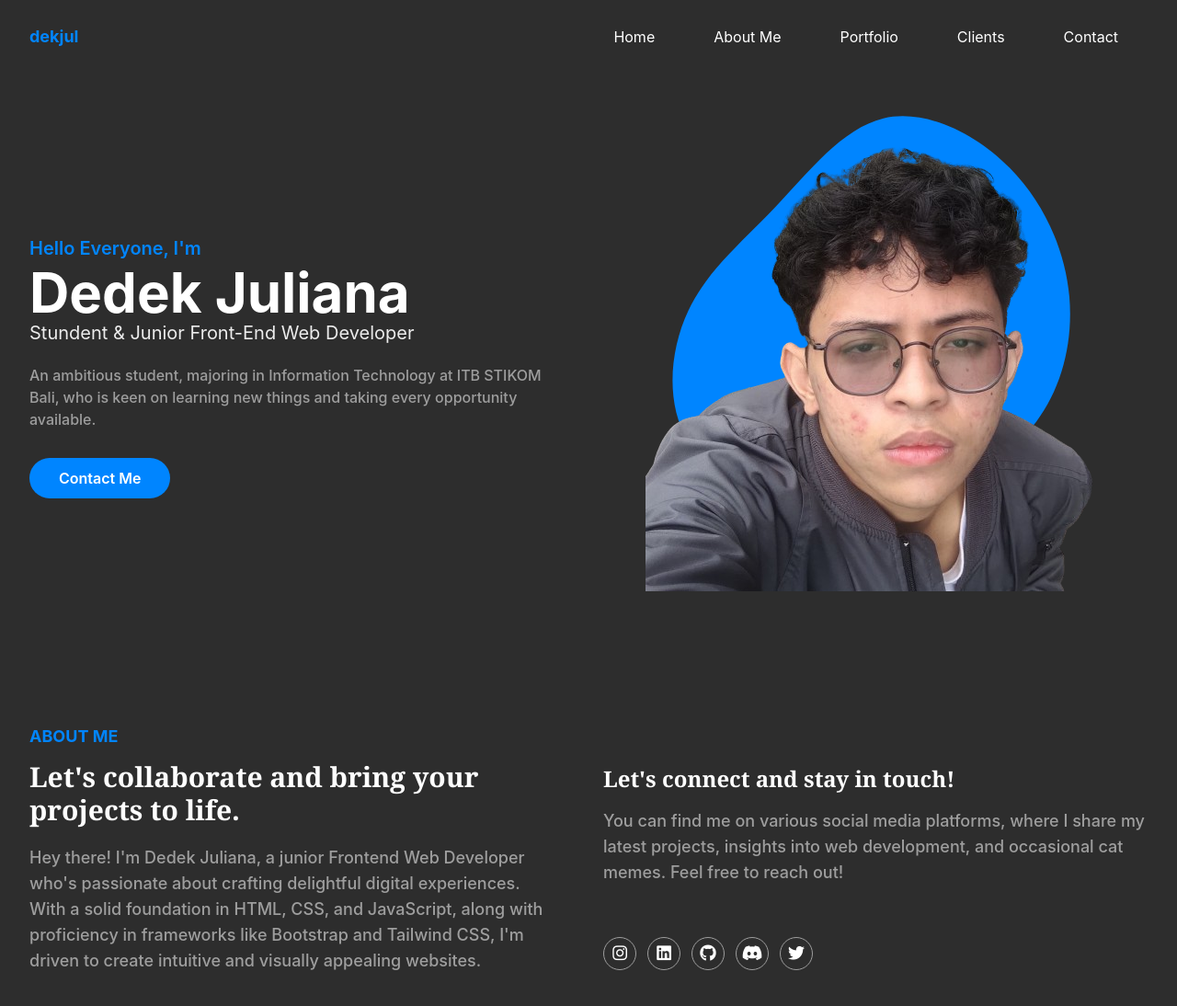
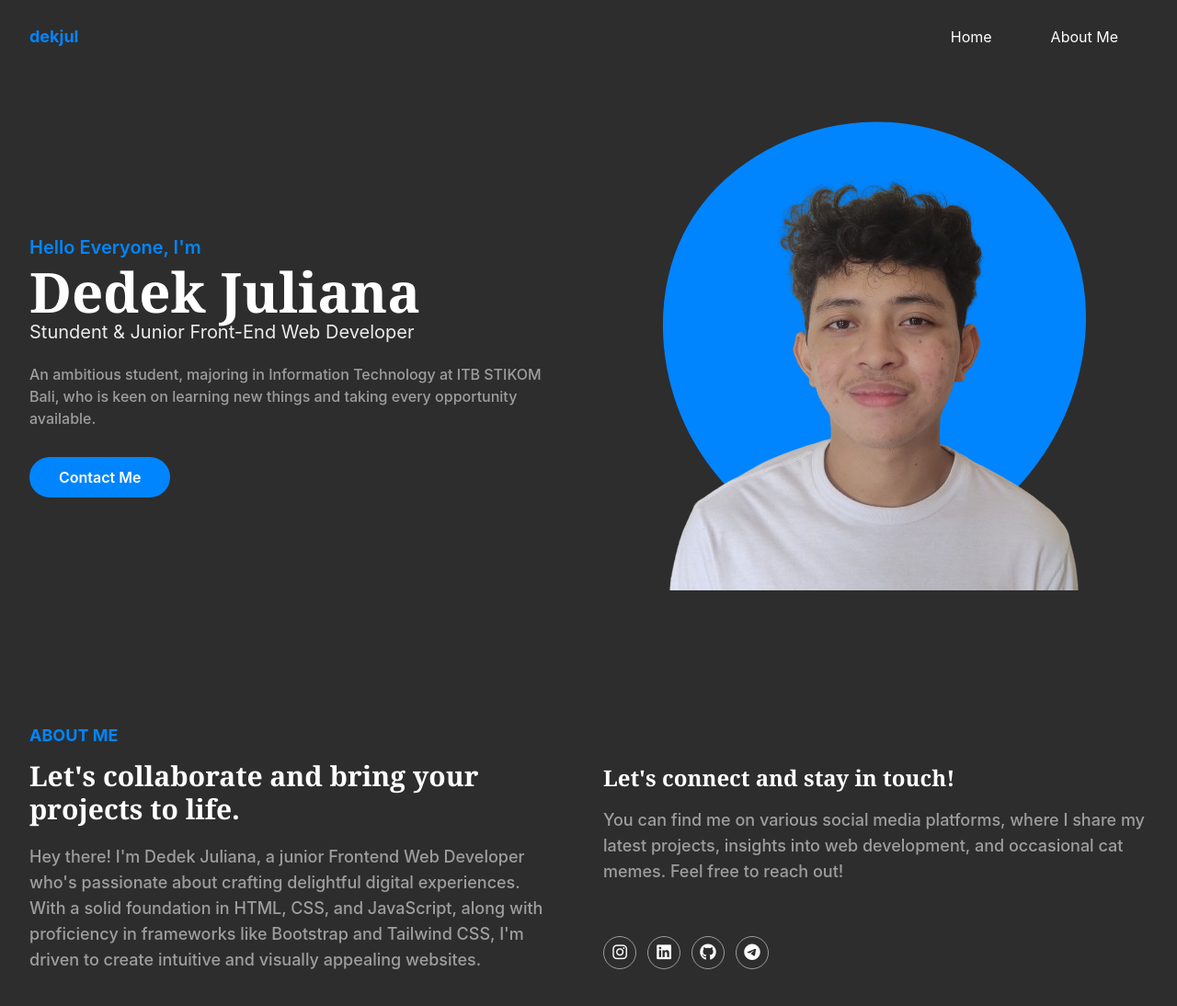
Before and after one commit to dekjul/Portofolio-Website, a website: page index.html in a window 1280 px wide. Shown: the whole page at 92% size. Drawn offline with Linux system fonts and the light colour scheme.

Commit message:
revisi about me

```diff
--- a/index.html
+++ b/index.html
@@ -26,9 +26,9 @@
                         <ul class="block lg:flex">
                             <li class="group"><a href="#home" class="text-white text-base py-2 mx-8 flex hover:text-primary">Home</a></li>
                             <li class="group"><a href="#about" class="text-white text-base py-2 mx-8 flex hover:text-primary">About Me</a></li>
-                            <li class="group"><a href="#portfolio" class="text-white text-base py-2 mx-8 flex hover:text-primary">Portfolio</a></li>
-                            <li class="group"><a href="#clients" class="text-white text-base py-2 mx-8 flex hover:text-primary">Clients</a></li>
-                            <li class="group"><a href="#contact" class="text-white text-base py-2 mx-8 flex hover:text-primary">Contact</a></li>
+                            <!-- <li class="group"><a href="#portfolio" class="text-white text-base py-2 mx-8 flex hover:text-primary">Portfolio</a></li> -->
+                            <!-- <li class="group"><a href="#clients" class="text-white text-base py-2 mx-8 flex hover:text-primary">Clients</a></li>
+                            <li class="group"><a href="#contact" class="text-white text-base py-2 mx-8 flex hover:text-primary">Contact</a></li> -->
                         </ul>
                     </nav>
                 </div>
@@ -42,21 +42,21 @@
         <div class="container">
             <div class="flex flex-wrap">
                 <div class="w-full self-center px-4 lg:w-1/2">
-                    <h1 class="text-base font-semibold text-primary md:text-xl lg:text-xl">Hello Everyone, I'm <span class="block font-bold text-4xl mt-1 text-white lg:text-6xl">Dedek Juliana</span></h1>
+                    <h1 class="text-base font-semibold text-primary md:text-xl lg:text-xl">Hello Everyone, I'm <span class="block font-bold text-4xl mt-1 text-white lg:text-6xl font-serif">Dedek Juliana</span></h1>
                     <h2 class="text-text1 mb-5 md:text-xl">Stundent & Junior Front-End Web Developer</h2>
                     <p class="text-text2 font-medium mb-10 ">An ambitious student, majoring in Information Technology at ITB STIKOM Bali, who is keen on learning new things and taking every opportunity available.</p>
 
-                    <a href="#" class="text-base font-semibold text-white bg-primary py-3 px-8 rounded-full hover:shadow-lg hover:opacity-80 transition duration-300 ease-in-out">Contact Me</a>
+                    <a href="https://t.me/dek666" class="text-base font-semibold text-white bg-primary py-3 px-8 rounded-full hover:shadow-lg hover:opacity-80 transition duration-300 ease-in-out">Contact Me</a>
                 </div>
 
                 <div class="w-full self-end px-4 lg:w-1/2">
                     <div class="relative mt-10 lg:mt-0 lg:right-0">
                         <span class="absolute bottom-20 -z-10 left-1/2 -translate-x-1/2 md:scale-125">
                             <svg width="400" height="400" viewBox="0 0 200 200" xmlns="http://www.w3.org/2000/svg">
-                                <path fill="#0085FF" d="M53.1,-65.6C66.9,-51.6,75,-33.1,76.7,-14.8C78.3,3.5,73.6,21.6,63.6,34.8C53.7,48,38.6,56.2,22.6,61.9C6.7,67.6,-10.1,70.7,-28.1,68.1C-46,65.4,-65.2,57.1,-74.1,42.4C-83,27.8,-81.5,6.8,-74,-9.1C-66.5,-25.1,-53,-36,-39.6,-50.1C-26.3,-64.1,-13.1,-81.3,3.2,-85.2C19.6,-89,39.2,-79.6,53.1,-65.6Z" transform="translate(100 100) scale(1.1)" />
-                            </svg>
+                                <path fill="#0085FF" d="M67.9,-39.7C80.6,-17.1,78.5,13.5,64.7,38C50.9,62.6,25.5,81,-0.4,81.2C-26.2,81.4,-52.4,63.4,-66.1,39C-79.8,14.5,-80.9,-16.4,-67.8,-39.2C-54.7,-61.9,-27.3,-76.5,0.1,-76.5C27.6,-76.6,55.2,-62.2,67.9,-39.7Z" transform="translate(100 100) scale(1.2)" />
+                              </svg>
                         </span>
-                        <img src="src/img/dekjul2.png" alt="Dedek Juliana" class="max-w-full mx-auto">
+                        <img src="src/img/dekjul3.png" alt="Dedek Juliana" class="max-w-full mx-auto">
 
                     </div>
                 </div>
@@ -78,11 +78,11 @@
                     <h2 class="text-white font-semibold font-serif text-xl mb-4 lg:pt-11 lg:text-2xl">Let's connect and stay in touch!</h2>
                     <p class="text-text2 font-medium text-base mb-14 lg:text-lg">You can find me on various social media platforms, where I share my latest projects, insights into web development, and occasional cat memes. Feel free to reach out!</p>
                     <div class="flex items-center">
-                        <a href="https://www.instagram.com/dedekjlna_/" class="w-9 h-9 mr-3 rounded-full flex justify-center items-center border border-text2 hover:bg-primary hover:border-primary"><i class="fa-brands fa-instagram text-white text-lg"></i></a>
-                        <a href="https://www.instagram.com/dedekjlna_/" class="w-9 h-9 mr-3 rounded-full flex justify-center items-center border border-text2 hover:bg-primary hover:border-primary"><i class="fa-brands fa-linkedin text-white text-lg"></i></a>
-                        <a href="https://github.com/dekjul" class="w-9 h-9 mr-3 rounded-full flex justify-center items-center border border-text2 hover:bg-primary hover:border-primary"><i class="fa-brands fa-github text-white text-lg"></i></a>
-                        <a href="https://www.instagram.com/dedekjlna_/" class="w-9 h-9 mr-3 rounded-full flex justify-center items-center border border-text2 hover:bg-primary hover:border-primary"><i class="fa-brands fa-discord text-white text-lg"></i></a>
-                        <a href="https://www.instagram.com/dedekjlna_/" class="w-9 h-9 mr-3 rounded-full flex justify-center items-center border border-text2 hover:bg-primary hover:border-primary"><i class="fa-brands fa-twitter text-white text-lg"></i></a>
+                        <a target=”_blank” href="https://www.instagram.com/dedekjlna_/" class="w-9 h-9 mr-3 rounded-full flex justify-center items-center border border-text2 hover:bg-primary hover:border-primary"><i class="fa-brands fa-instagram text-white text-lg"></i></a>
+                        <a target=”_blank” href="https://linkedin.com/in/dedek-juliana/" class="w-9 h-9 mr-3 rounded-full flex justify-center items-center border border-text2 hover:bg-primary hover:border-primary"><i class="fa-brands fa-linkedin text-white text-lg"></i></a>
+                        <a target=”_blank” href="https://github.com/dekjul" class="w-9 h-9 mr-3 rounded-full flex justify-center items-center border border-text2 hover:bg-primary hover:border-primary"><i class="fa-brands fa-github text-white text-lg"></i></a>
+                        <a target=”_blank” href="https://t.me/dek666" class="w-9 h-9 mr-3 rounded-full flex justify-center items-center border border-text2 hover:bg-primary hover:border-primary"><i class="fa-brands fa-telegram text-white text-lg"></i></a>
+
                     </div>
 
                 </div>
```
Also changed, not shown: src/img/dekjul3.png (added), 3 other files.
